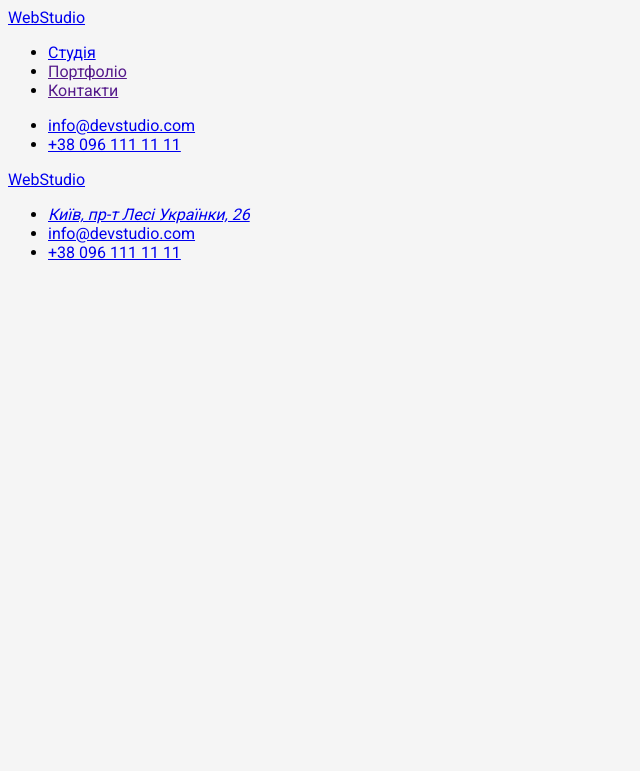
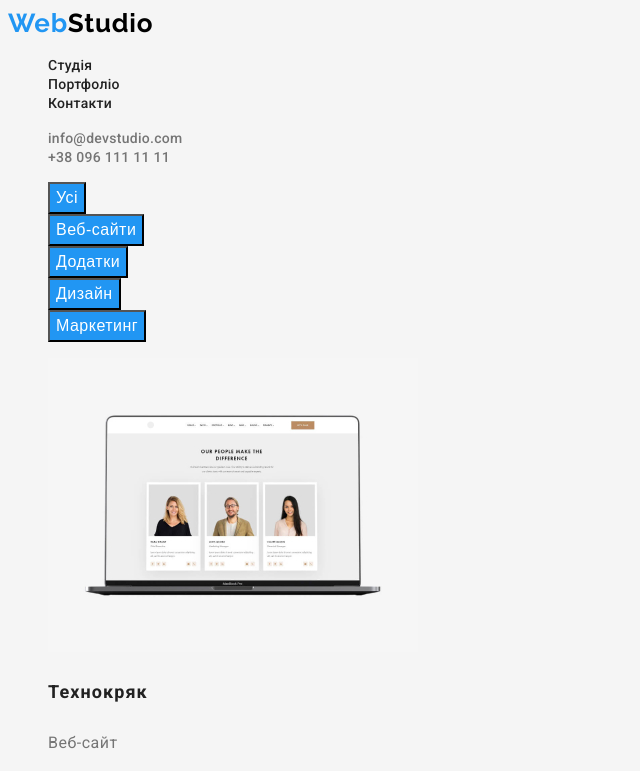
Before and after one commit to TyomaShapoval/goit-markup-hw-03, a plain HTML site: page portfolio.html in a window 1280 px wide. Shown: the top 771 px of the page, without its empty margins (0-640 px from the left). Drawn offline with Linux system fonts and the light colour scheme.

Commit message:
portfolio html and css done

```diff
--- a/portfolio.html
+++ b/portfolio.html
@@ -16,38 +16,115 @@
   <body>
     <header>
       <nav>
-        <a href="./index.html">WebStudio</a>
-        <ul>
-          <li><a href="./index.html">Студія</a></li>
-          <li><a href="">Портфоліо</a></li>
-          <li><a href="">Контакти</a></li>
+        <a href="./index.html" class="logo">Web<span>Studio</span></a>
+        <ul class="site-nav list">
+          <li class="nav-list">
+            <a href="./index.html" class="nav-link link">Студія</a>
+          </li>
+          <li class="nav-list">
+            <a href="./portfolio.html" class="nav-link link">Портфоліо</a>
+          </li>
+          <li class="nav-list">
+            <a href="" class="nav-link link">Контакти</a>
+          </li>
         </ul>
       </nav>
-      <ul>
-        <li><a href="mailto:info@devstudio.com">info@devstudio.com</a></li>
-        <li><a href="tel:+380961111111">+38 096 111 11 11</a></li>
+      <ul class="contact list">
+        <li>
+          <a href="mailto:info@devstudio.com" class="contact-link link"
+            >info@devstudio.com</a
+          >
+        </li>
+        <li>
+          <a href="tel:+380961111111" class="contact-link link"
+            >+38 096 111 11 11</a
+          >
+        </li>
       </ul>
     </header>
     <main>
-
+     <section>
+      <h2 hidden>Проєкти</h2>
+      <ul>
+        <li class="list"><button type="button" class="button-select">Усі</button></li>
+        <li class="list"><button type="button" class="button-select">Веб-сайти</button></li>
+        <li class="list"><button type="button" class="button-select">Додатки</button></li>
+        <li class="list"><button type="button" class="button-select">Дизайн</button></li>
+        <li class="list"><button type="button" class="button-select">Маркетинг</button></li>
+      </ul>
+      <ul class="list-project list">
+        <li>
+          <img src="./image/portfolio/img.jpg" alt="Технокряк">
+          <h3>Технокряк</h3>
+          <p>Веб-сайт</p>
+        </li>
+        <li>
+          <img src="./image/portfolio/img (1).jpg" alt="Постер">
+          <h3>Постер New Orlean vs Golden Star</h3>
+          <p>Дизайн</p>
+        </li>
+        <li>
+          <img src="./image/portfolio/img (2).jpg" alt="Seafood">
+          <h3>Ресторан Seafood</h3>
+          <p>Додаток</p>
+        </li>
+        <li>
+          <img src="./image/portfolio/img (3).jpg" alt="Prime">
+          <h3>Проєкт Prime</h3>
+          <p>Маркетинг</p>
+        </li>
+        <li>
+          <img src="./image/portfolio/img (4).jpg" alt="Boxes">
+          <h3>Проєкт Boxes</h3>
+          <p>Додаток</p>
+        </li>
+        <li>
+          <img src="./image/portfolio/img (5).jpg" alt="Inspiration has no Borders">
+          <h3>Inspiration has no Borders</h3>
+          <p>Веб-сайт</p>
+        </li>
+        <li>
+          <img src="./image/portfolio/img (6).jpg" alt="Видання">
+          <h3>Видання Limited Edition</h3>
+          <p>Дизайн</p>
+        </li>
+        <li>
+          <img src="./image/portfolio/img (7).jpg" alt="LAB">
+          <h3>Проєкт LAB</h3>
+          <p>Маркетинг</p>
+        </li>
+        <li>
+          <img src="./image/portfolio/img (8).jpg" alt="Growing Business">
+          <h3>Growing Business</h3>
+          <p>Додаток</p>
+        </li>
+      </ul>
+     </section>
     </main>
-    <footer>
-        <a href="./index.html">WebStudio</a>
-        <ul>
+    <footer class="footer">
+      <a href="./index.html" class="logo"
+        >Web<span style="color: #ffffff">Studio</span></a
+      >
+      <ul class="list">
         <li>
           <address>
             <a
               href="https://www.google.com/maps/place/%D0%B1%D1%83%D0%BB%D1%8C%D0%B2%D0%B0%D1%80+%D0%9B%D0%B5%D1%81%D1%96+%D0%A3%D0%BA%D1%80%D0%B0%D1%97%D0%BD%D0%BA%D0%B8,+26,+%D0%9A%D0%B8%D1%97%D0%B2,+02000/@50.4259691,30.5297356,14.66z/data=!4m5!3m4!1s0x40d4cf0e033ecbe9:0x57a4dffefec77da0!8m2!3d50.4265807!4d30.5383858"
               rel="noopener noreferrer nofollow"
+              class="address-link link"
               >Київ, пр-т Лесі Українки, 26</a
             >
           </address>
         </li>
         <li>
-            <a href="mailto:info@devstudio.com">info@devstudio.com</a>
+          <a href="mailto:info@devstudio.com" class="contact-link-footer link"
+            >info@devstudio.com</a
+          >
         </li>
         <li>
-            <a href="tel:+380961111111">+38 096 111 11 11</a>
+          <a href="tel:+380961111111" class="contact-link-footer link"
+            >+38 096 111 11 11</a
+          >
         </li>
       </ul>
     </footer>
--- a/style/style.css
+++ b/style/style.css
@@ -1,13 +1,18 @@
 /* body */
+:root {
+  --general-color: #2196f3;
+}
 
 body {
-  font-family: roboto;
+  font-family: roboto, sans-serif;
   background-color: #f5f5f5;
 }
 .list {
   list-style: none;
 }
-.link {text-decoration: none;}
+.link {
+  text-decoration: none;
+}
 
 /* -------------------header-------------------- */
 .logo {
@@ -17,7 +22,7 @@ body {
   font-size: 26px;
   line-height: calc(31 / 26);
   letter-spacing: 0.03em;
-  color: #2196f3;
+  color: var(--general-color);
   text-decoration: none;
   cursor: pointer;
 }
@@ -31,11 +36,10 @@ body {
   line-height: calc(16 / 14);
   letter-spacing: 0.02em;
   color: #212121;
-  cursor: pointer;
 }
 .nav-link:hover,
 .nav-link:focus {
-  color:#2196F3;
+  color: var(--general-color);
 }
 .contact-link {
   font-weight: 500;
@@ -43,26 +47,23 @@ font-size: 14px;
   line-height: calc(16 / 14);
   letter-spacing: 0.02em;
   color: #757575;
-cursor: pointer;
 }
 .contact-link:hover,
 .contact-link:focus {
-color:#2196F3
+  color: var(--general-color);
 }
 /* --------------------hero-------------------- */
 .hero {
-  background-color: #2F303A;
+  background-color: #2f303a;
   font-weight: 900;
   font-size: 44px;
   line-height: calc(60 / 44);
   text-align: center;
   letter-spacing: 0.06em;
   text-transform: uppercase;
-    color: #FFFFFF;
+  color: #ffffff;
 }
-.button{
-  font-family: 'Roboto';
-    font-style: normal;
+.button {
   font-weight: 700;
   font-size: 16px;
   line-height: calc(30 / 16);
@@ -70,13 +71,14 @@ color:#2196F3
   align-items: center;
   text-align: center;
   letter-spacing: 0.06em;
-    color: #FFFFFF;
-    background-color: #2196F3;
+  color: #ffffff;
+  background-color: var(--general-color);
+  cursor: pointer;
 }
 .button:hover,
 .button:focus {
   color: #212121;
-  background-color:#FFFFFF ;
+  background-color: #ffffff;
 }
 /* ---------------work priorities------------------ */
 .work h3 {
@@ -88,7 +90,6 @@ color:#2196F3
   color: #212121;
 }
 .work p {
-  font-weight: 400;
   font-size: 14px;
   line-height: 24px;
   letter-spacing: 0.03em;
@@ -112,7 +113,6 @@ color:#2196F3
   color: #212121;
 }
 .team p {
-  font-weight: 400;
   font-size: 16px;
   line-height: calc(19 / 16);
   text-align: center;
@@ -120,22 +120,16 @@ color:#2196F3
   color: #757575;
 }
 /* --------------footer---------------- */
-.footer
-{
-  background-color: #2F303A;
+.footer {
+  background-color: #2f303a;
 }
-.address-link
-{
-  font-weight: 400;
+.address-link {
   font-size: 14px;
   line-height: 1.71;
   letter-spacing: 0.03em;
-    color: #FFFFFF;
-    cursor: pointer;
+  color: #ffffff;
 }
-.contact-link-footer
-{
-  font-weight: 400;
+.contact-link-footer {
   font-size: 14px;
   line-height: 1.71;
   letter-spacing: 0.03em;
@@ -143,7 +137,39 @@ color:#2196F3
   cursor: pointer;
 }
 .contact-link-footer:hover,
-.contact-link-footer:focus
-{
-  color: #2196F3;
+.contact-link-footer:focus {
+  color: var(--general-color);
 }
+
+/* -----------------------portfolio------------------------ */
+.button-select {
+  font-weight: 500;
+  font-size: 16px;
+  line-height: 26px;
+  text-align: center;
+  letter-spacing: 0.03em;
+  color: #ffffff;
+  background-color: #2196f3;
+  cursor: pointer;
+}
+
+.button-select:hover,
+.button-select:focus {
+  color: #212121;
+  background-color: #ffffff;
+}
+.list-project h3 {
+  font-weight: 700;
+  font-size: 18px;
+  line-height: calc(36 / 18);
+  letter-spacing: 0.06em;
+  color: #212121;
+}
+
+.list-project p {
+  font-weight: 400;
+  font-size: 16px;
+  line-height: calc(30 / 16);
+  letter-spacing: 0.03em;
+  color: #757575;
+}
```
Also changed, not shown: index.html (+30 -9 lines), image/portfolio/img (1).jpg (added), image/portfolio/img (2).jpg (added), image/portfolio/img (3).jpg (added), image/portfolio/img (4).jpg (added), image/portfolio/img (5).jpg (added), image/portfolio/img (6).jpg (added), image/portfolio/img (7).jpg (added), image/portfolio/img (8).jpg (added), image/portfolio/img.jpg (added). Lines whose indentation alone changed are shown as unchanged.
